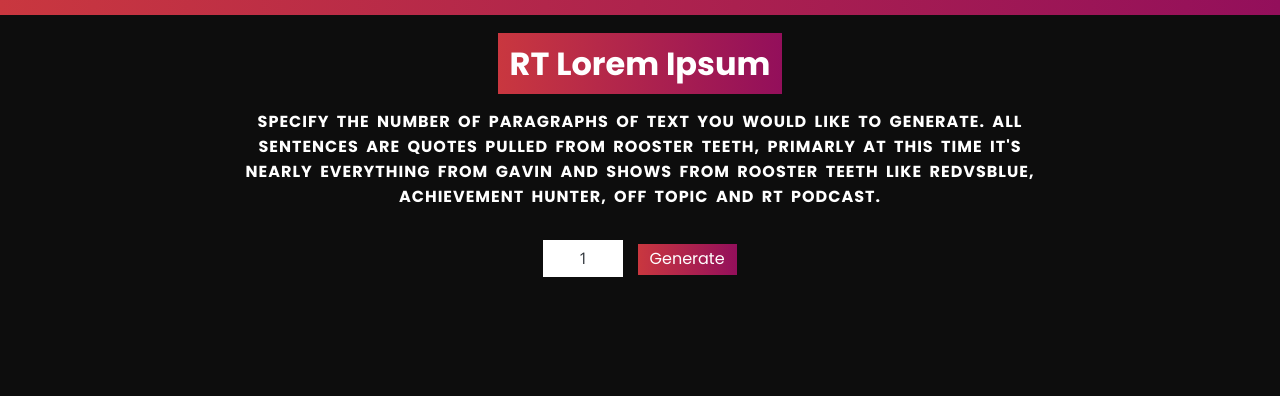
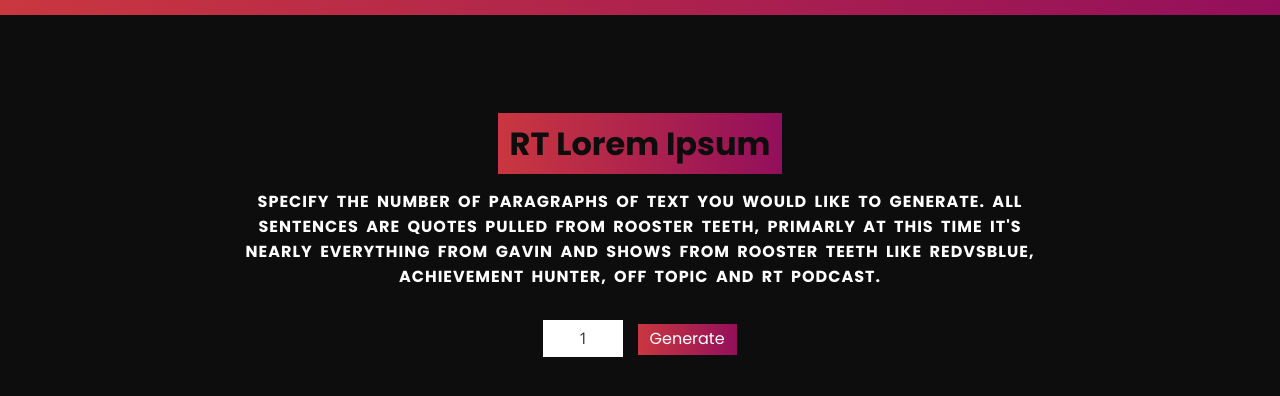
Before and after one commit to tim-green/rt-ipsum, a website: page public/index.html in a window 1280 px wide. Drawn offline with nearby package versions, Linux system fonts and the light colour scheme; some packages are replaced by stand-ins of ours; a script that the page names is missing.

Commit message:
updated title

```diff
--- a/public/styles.css
+++ b/public/styles.css
@@ -57,7 +57,7 @@
 }
 
 #highlighted-RT{
-  color: #fff;
+  color: #0d0d0d;
   padding: 8px 12px;
   background:linear-gradient(90deg,#c9373f 0,#930f5b);
 }
@@ -93,6 +93,7 @@
 }
 .main-content {
   z-index: 10;
+  margin-top: 15%;
 }
 
 .title-image {
```
